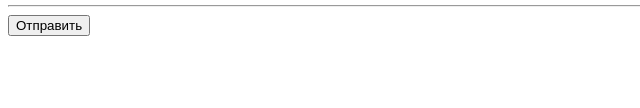
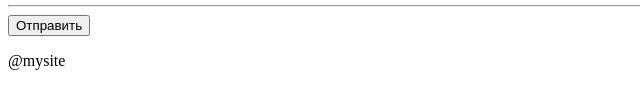
Before and after one commit to Aleksey223/Homework_3, a plain HTML site: page index.html in a window 1280 px wide. Shown: the part 218-326 px from the top of the page, 0-640 px from the left. Drawn offline with Linux system fonts and the light colour scheme.

Commit message:
Lust commit

```diff
--- a/index.html
+++ b/index.html
@@ -43,4 +43,5 @@
         </div>
     </main>
 </body>
+<footer><p>@mysite</p></footer>
 </html>
```
Also changed, not shown: autorized.html (+1 -0 lines).
